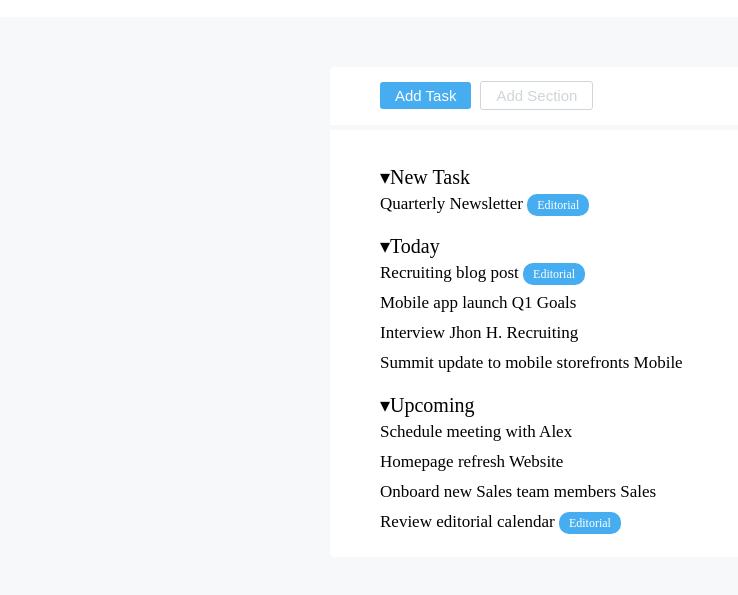
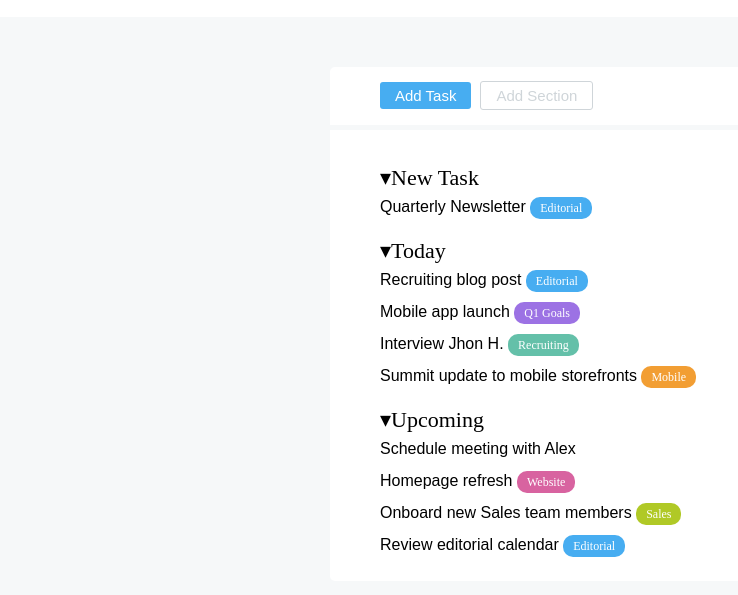
Before and after one commit to FrancescoDOrtona/html-css-toboolist, a plain HTML site: page index.html in a window 1280 px wide. Shown: the part 83-678 px from the top of the page, without its empty margins (0-738 px from the left). Drawn offline with Linux system fonts and the light colour scheme.

Commit message:
commit-labels-bg-colors

```diff
--- a/css/style.css
+++ b/css/style.css
@@ -71,12 +71,12 @@ ul,li{
 }
 /*To do list goals, titles and labels  */
 .to-do-list__goals{
-    font: 17px bold;
-    padding: 5px 0px;
+    font-size: 15px bold;
+    padding: 7px 0px;
 }
 
 .to-do-list__titles{
-    font: 20px bolder;
+    font: 22px bolder;
     padding-top: 15px;
 }
 
@@ -86,3 +86,23 @@ ul,li{
     padding: 4px 10px;
     border-radius: 10px;
 }
+ /* labels background colors */
+.to-do-list__violet{
+    background-color: #9C72E4;
+}
+
+.to-do-list__green{
+    background-color: #64C0A9;
+}
+
+.to-do-list__orange{
+    background-color: #F29E33;
+}
+
+.to-do-list__fucsia{
+    background-color: #D863A0;
+}
+
+.to-do-list__lime{
+    background-color: #B0C926;
+}
--- a/index.html
+++ b/index.html
@@ -45,17 +45,17 @@
                         </span>
                     </li>
                     <li class="to-do-list__goals">Mobile app launch
-                        <span>
+                        <span class="to-do-list__labels to-do-list__violet">
                             Q1 Goals
                         </span>
                     </li>
                     <li class="to-do-list__goals">Interview Jhon H.
-                        <span>
+                        <span class="to-do-list__labels to-do-list__green">
                             Recruiting
                         </span>
                     </li>
                     <li class="to-do-list__goals">Summit update to mobile storefronts
-                        <span>
+                        <span class="to-do-list__labels to-do-list__orange">
                             Mobile
                         </span>
                     </li>
@@ -67,12 +67,12 @@
                     <li class="to-do-list__titles">&blacktriangledown;Upcoming</li>
                     <li class="to-do-list__goals">Schedule meeting with Alex</li>
                     <li class="to-do-list__goals">Homepage refresh
-                        <span>
+                        <span class="to-do-list__labels to-do-list__fucsia">
                             Website
                         </span>
                     </li>
                     <li class="to-do-list__goals">Onboard new Sales team members
-                        <span>
+                        <span class="to-do-list__labels to-do-list__lime">
                             Sales
                         </span>
                     </li>
```
